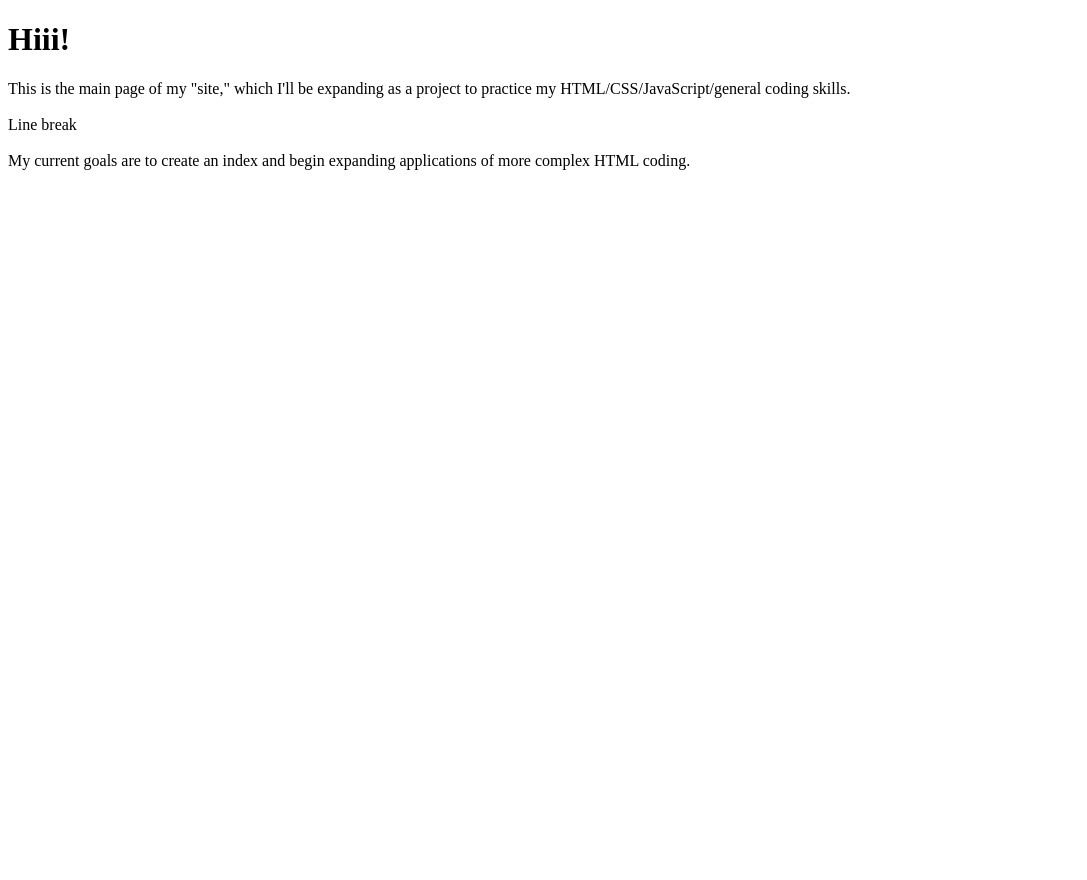
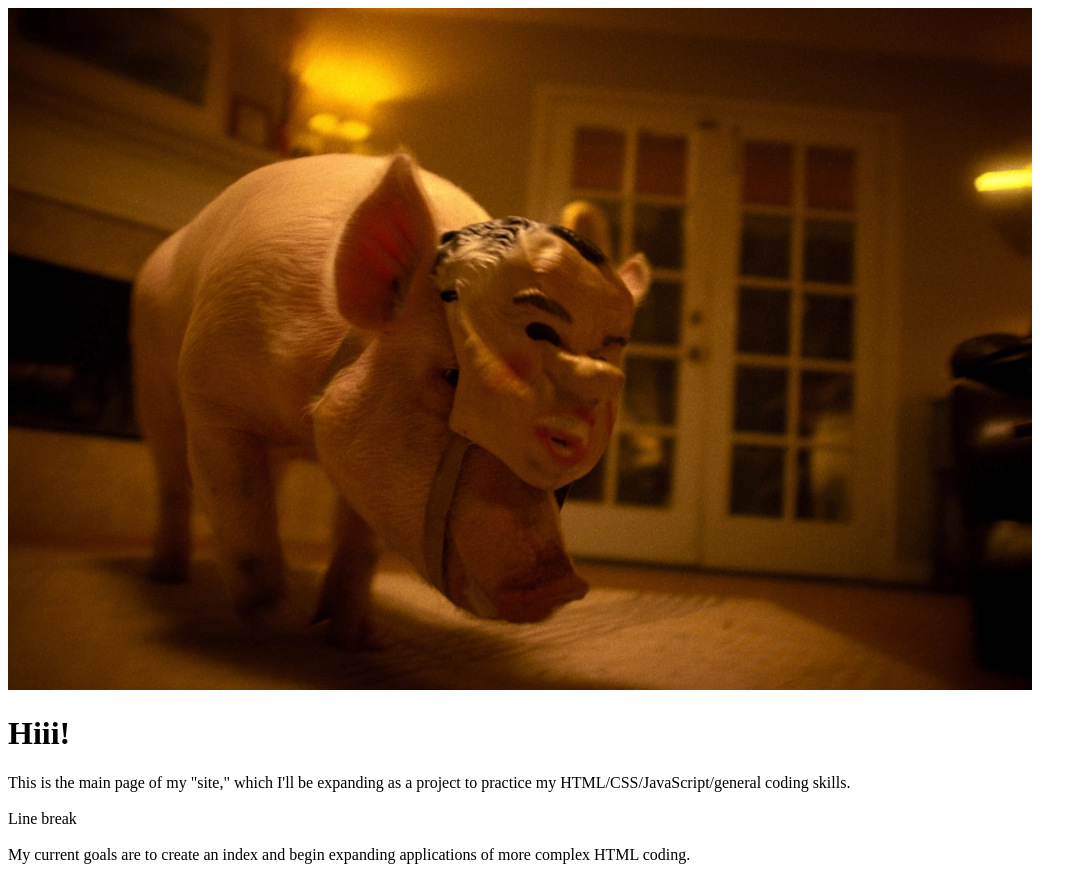
Before and after one commit to doughjackie/doughjackie.github.io, a plain HTML site: page index.html in a window 1280 px wide. Shown: the whole page, without its empty margins (0-1087 px from the left). Before the commit the page ends 800 px from the top, so only its background shows below. Drawn offline with Linux system fonts and the light colour scheme.

Commit message:
added image

```diff
--- a/index.html
+++ b/index.html
@@ -2,6 +2,7 @@
 <html>
     <head>
         <title>welcome to hell</title>
+        <img src="28-DoggieDoor.webp" alt="for 50 seconds i thought i was gonna die">
     </head>
 
 <body>
```
Also changed, not shown: 28-DoggieDoor.webp (added).
